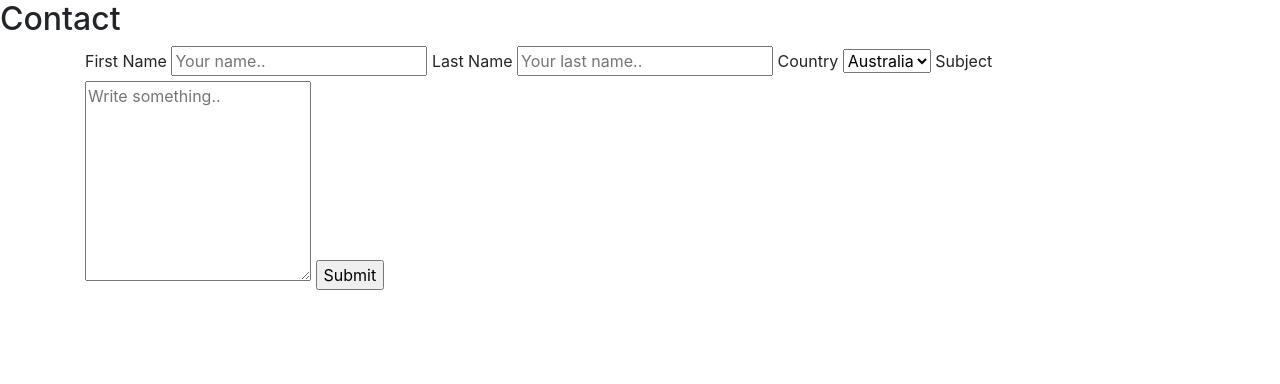
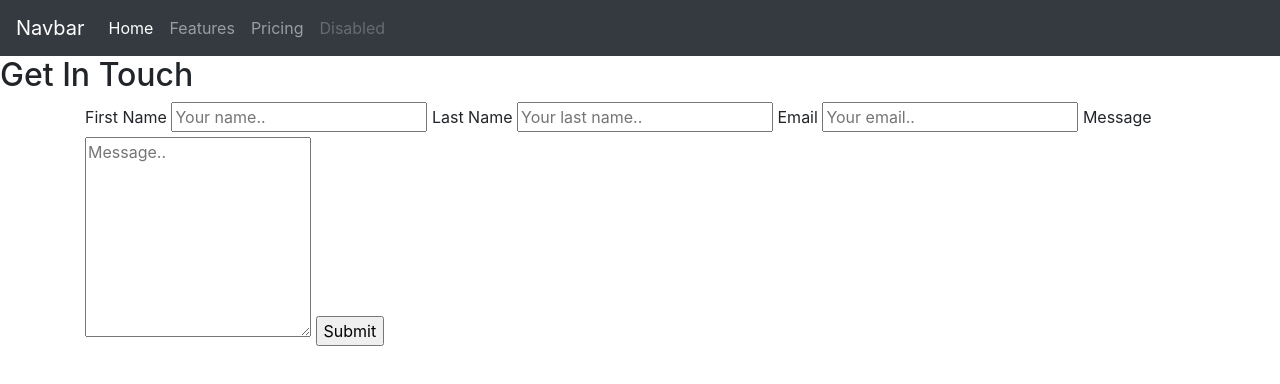
Before and after one commit to parassingh2014/RamanM.github.io, a plain HTML site: page index.html in a window 1280 px wide. Drawn offline with nearby package versions, Linux system fonts and the light colour scheme.

Commit message:
Starting Changes

```diff
--- a/index.html
+++ b/index.html
@@ -14,12 +14,35 @@
 </head>
 <body>
     <header>
-        <nav></nav>
+      <nav class="navbar navbar-expand-lg navbar-dark bg-dark">
+        <a class="navbar-brand" href="#">Navbar</a>
+        <button class="navbar-toggler" type="button" data-toggle="collapse" data-target="#navbarNav" aria-controls="navbarNav" aria-expanded="false" aria-label="Toggle navigation">
+          <span class="navbar-toggler-icon"></span>
+        </button>
+        <div class="collapse navbar-collapse" id="navbarNav">
+          <ul class="navbar-nav">
+            <li class="nav-item active">
+              <a class="nav-link" href="#">Home <span class="sr-only">(current)</span></a>
+            </li>
+            <li class="nav-item">
+              <a class="nav-link" href="#">Features</a>
+            </li>
+            <li class="nav-item">
+              <a class="nav-link" href="#">Pricing</a>
+            </li>
+            <li class="nav-item">
+              <a class="nav-link disabled" href="#">Disabled</a>
+            </li>
+          </ul>
+        </div>
+      </nav>
     </header>
     <main>
 
 
     <!-- Home - Profile Picture plues animation -->
+    <!-- https://www.youtube.com/watch?v=oFnIe-RpkE4
+    https://www.youtube.com/watch?v=cZj0j7rCcek -->
     <section>
 
     </section>
@@ -38,7 +61,7 @@
      <!-- Contact form - Maps and social Media handles -->
 
      <section>
-        <h2>Contact</h2>
+        <h2>Get In Touch</h2>
         <div class="container">
             <form method="post">
               <label for="fname">First Name</label>
@@ -47,15 +70,18 @@
               <label for="lname">Last Name</label>
               <input type="text" id="lname" name="lastname" placeholder="Your last name..">
 
-              <label for="country">Country</label>
+              <label for="email">Email</label>
+              <input type="text" id="email" name="email" placeholder="Your email..">
+
+              <!-- <label for="country">Country</label>
               <select id="country" name="country">
                 <option value="australia">Australia</option>
                 <option value="canada">Canada</option>
                 <option value="usa">USA</option>
-              </select>
+              </select> -->
 
-              <label for="subject">Subject</label>
-              <textarea id="subject" name="subject" placeholder="Write something.." style="height:200px"></textarea>
+              <label for="message">Message</label>
+              <textarea id="message" name="message" placeholder="Message.." style="height:200px"></textarea>
 
               <input type="submit" value="Submit">
             </form>
```
